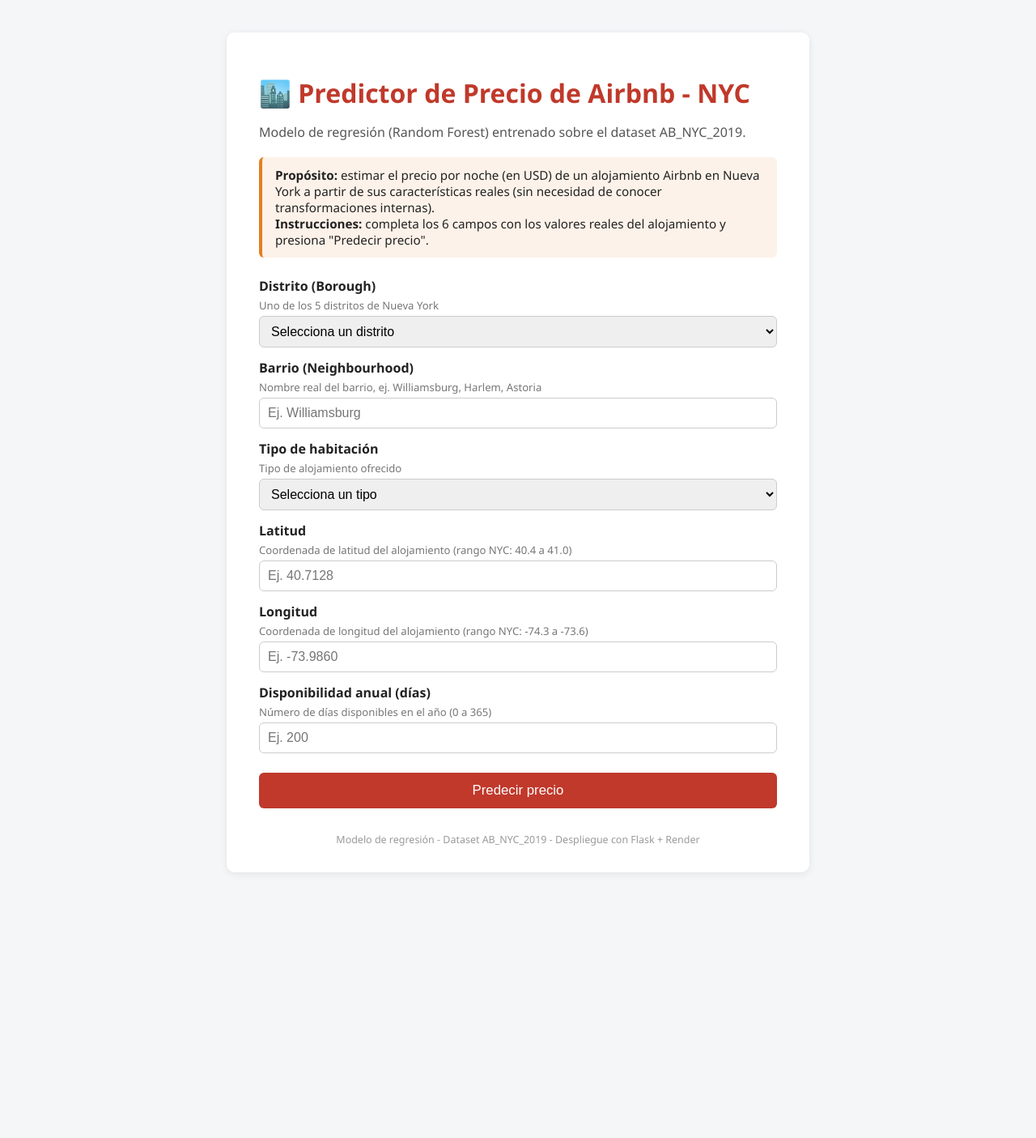
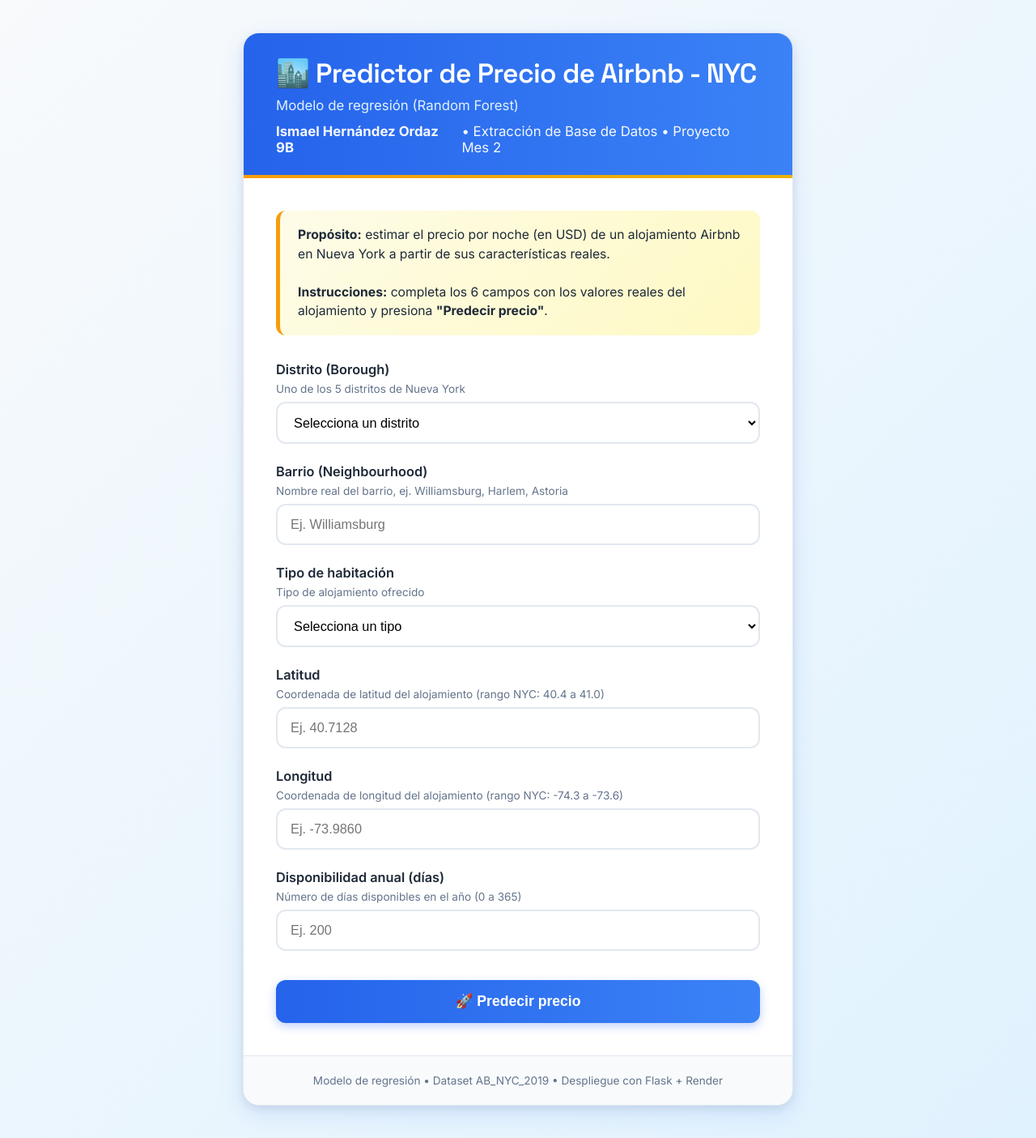
Before and after one commit to ismaordaz45-cmyk/Proyecto-de-Mes-2-EBD, a Flask app: page / in a window 1280 px wide. Shown: the whole page at 81% size. Before the commit the page ends 1044 px from the top, so only its background shows below. Run offline with Flask 3, Linux system fonts and the light colour scheme; parts of the project's set-up code (start-up, migrations or seed data) failed here and were passed over.

Commit message:
rediseño de la pagina

```diff
--- a/templates/formulario.html
+++ b/templates/formulario.html
@@ -4,108 +4,207 @@
     <meta charset="UTF-8">
     <title>Predictor de Precio de Airbnb - NYC</title>
     <style>
+        @import url('https://fonts.googleapis.com/css2?family=Inter:wght@400;500;600;700&family=Space+Grotesk:wght@500;600&display=swap');
+
+        :root {
+            --primary: #2563eb;
+            --primary-dark: #1e40af;
+            --accent: #f59e0b;
+            --success: #10b981;
+            --gray: #64748b;
+        }
+
+        * {
+            box-sizing: border-box;
+        }
+
         body {
-            font-family: 'Segoe UI', Arial, sans-serif;
-            background-color: #f4f6f8;
+            font-family: 'Inter', system_ui, -apple-system, sans-serif;
+            background: linear-gradient(135deg, #f8fafc 0%, #e0f2fe 100%);
             margin: 0;
-            padding: 0;
-            color: #222;
+            padding: 20px 0;
+            color: #1e2937;
+            min-height: 100vh;
         }
+
         .container {
-            max-width: 640px;
-            margin: 40px auto;
-            background: #fff;
-            border-radius: 10px;
-            padding: 32px 40px;
-            box-shadow: 0 2px 10px rgba(0,0,0,0.08);
+            max-width: 680px;
+            margin: 20px auto;
+            background: #ffffff;
+            border-radius: 20px;
+            overflow: hidden;
+            box-shadow: 0 10px 30px rgba(37, 99, 235, 0.12),
+                        0 4px 12px rgba(0, 0, 0, 0.08);
+            border: 1px solid #e2e8f0;
         }
-        h1 {
-            color: #c0392b;
-            margin-bottom: 4px;
+
+        .header {
+            background: linear-gradient(90deg, var(--primary), #3b82f6);
+            color: white;
+            padding: 28px 40px;
+            position: relative;
         }
+
+        .header::after {
+            content: '';
+            position: absolute;
+            bottom: 0;
+            left: 0;
+            right: 0;
+            height: 4px;
+            background: linear-gradient(90deg, #f59e0b, #eab308);
+        }
+
+        .header h1 {
+            margin: 0 0 8px 0;
+            font-family: 'Space Grotesk', sans-serif;
+            font-size: 2.1rem;
+            font-weight: 600;
+            letter-spacing: -0.02em;
+        }
+
+        .student-info {
+            margin-top: 12px;
+            font-size: 1.05rem;
+            opacity: 0.95;
+            display: flex;
+            align-items: center;
+            gap: 12px;
+        }
+
         .subtitle {
-            color: #555;
-            margin-bottom: 20px;
+            color: #e0f2fe;
+            margin: 0;
+            font-size: 1.05rem;
+            font-weight: 400;
         }
+
+        .main-content {
+            padding: 40px;
+        }
+
         .instructions {
-            background: #fdf2e9;
-            border-left: 4px solid #e67e22;
-            padding: 12px 16px;
-            border-radius: 6px;
+            background: linear-gradient(135deg, #fefce8, #fef9c3);
+            border-left: 5px solid var(--accent);
+            padding: 18px 22px;
+            border-radius: 12px;
+            margin-bottom: 32px;
+            font-size: 0.98em;
+            line-height: 1.5;
+        }
+
+        .form-group {
             margin-bottom: 24px;
-            font-size: 0.95em;
         }
+
         label {
             display: block;
             font-weight: 600;
-            margin-top: 14px;
-            margin-bottom: 4px;
+            margin-bottom: 6px;
+            color: #1e2937;
+            font-size: 1.02rem;
         }
+
         .hint {
-            font-size: 0.82em;
-            color: #777;
+            font-size: 0.85rem;
+            color: #64748b;
+            margin-bottom: 8px;
             font-weight: 400;
-            margin-bottom: 4px;
         }
+
         select, input[type="text"], input[type="number"] {
             width: 100%;
-            padding: 9px 10px;
-            border: 1px solid #ccc;
-            border-radius: 6px;
-            box-sizing: border-box;
-            font-size: 1em;
+            padding: 14px 16px;
+            border: 2px solid #e2e8f0;
+            border-radius: 12px;
+            font-size: 1.02rem;
+            transition: all 0.3s ease;
+            background: #fff;
         }
+
+        select:focus, input:focus {
+            outline: none;
+            border-color: var(--primary);
+            box-shadow: 0 0 0 4px rgba(37, 99, 235, 0.15);
+        }
+
         button {
-            margin-top: 24px;
-            background-color: #c0392b;
-            color: #fff;
+            margin-top: 12px;
+            background: linear-gradient(90deg, var(--primary), #3b82f6);
+            color: white;
             border: none;
-            padding: 12px 24px;
-            border-radius: 6px;
-            font-size: 1.05em;
+            padding: 16px 32px;
+            border-radius: 12px;
+            font-size: 1.1rem;
+            font-weight: 600;
             cursor: pointer;
             width: 100%;
+            transition: all 0.3s ease;
+            box-shadow: 0 4px 12px rgba(37, 99, 235, 0.3);
         }
+
         button:hover {
-            background-color: #a93226;
+            transform: translateY(-2px);
+            box-shadow: 0 8px 20px rgba(37, 99, 235, 0.35);
+            background: linear-gradient(90deg, #1e40af, var(--primary));
         }
+
         .result {
-            margin-top: 26px;
-            background: #eafaf1;
-            border-left: 4px solid #27ae60;
-            padding: 16px 20px;
-            border-radius: 6px;
-            font-size: 1.15em;
+            margin-top: 32px;
+            background: linear-gradient(135deg, #ecfdf5, #d1fae5);
+            border: 2px solid #10b981;
+            border-radius: 16px;
+            padding: 24px;
+            text-align: center;
+            font-size: 1.35rem;
+            box-shadow: 0 4px 15px rgba(16, 185, 129, 0.15);
         }
+
         .error {
-            margin-top: 26px;
-            background: #fdecea;
-            border-left: 4px solid #e74c3c;
-            padding: 14px 20px;
-            border-radius: 6px;
-            color: #c0392b;
+            margin-top: 32px;
+            background: #fef2f2;
+            border: 2px solid #ef4444;
+            border-radius: 16px;
+            padding: 20px;
+            color: #b91c1c;
         }
+
         footer {
-            margin-top: 30px;
-            font-size: 0.78em;
-            color: #999;
+            background: #f8fafc;
+            padding: 22px 40px;
             text-align: center;
+            font-size: 0.85rem;
+            color: #64748b;
+            border-top: 1px solid #e2e8f0;
+        }
+
+        .emoji {
+            font-size: 1.4rem;
+            margin-right: 8px;
         }
     </style>
 </head>
 <body>
     <div class="container">
+        <!-- Header mejorado -->
+        <div class="header">
             <h1>🏙️ Predictor de Precio de Airbnb - NYC</h1>
-        <p class="subtitle">Modelo de regresión (Random Forest) entrenado sobre el dataset AB_NYC_2019.</p>
+            <p class="subtitle">Modelo de regresión (Random Forest)</p>
 
+            <div class="student-info">
+                <strong>Ismael Hernández Ordaz 9B</strong> •
+                Extracción de Base de Datos • Proyecto Mes 2
+            </div>
+        </div>
+
+        <div class="main-content">
             <div class="instructions">
-            <strong>Propósito:</strong> estimar el precio por noche (en USD) de un alojamiento Airbnb en
-            Nueva York a partir de sus características reales (sin necesidad de conocer transformaciones internas).<br>
-            <strong>Instrucciones:</strong> completa los 6 campos con los valores reales del alojamiento y presiona
-            "Predecir precio".
+                <strong>Propósito:</strong> estimar el precio por noche (en USD) de un alojamiento Airbnb en Nueva York a partir de sus características reales.<br><br>
+                <strong>Instrucciones:</strong> completa los 6 campos con los valores reales del alojamiento y presiona <strong>"Predecir precio"</strong>.
             </div>
 
             <form method="POST" action="/predict">
+                <div class="form-group">
                     <label for="neighbourhood_group">Distrito (Borough)</label>
                     <div class="hint">Uno de los 5 distritos de Nueva York</div>
                     <select name="neighbourhood_group" id="neighbourhood_group" required>
@@ -114,13 +213,17 @@
                         <option value="{{ ng }}" {% if form_values.get('neighbourhood_group') == ng %}selected{% endif %}>{{ ng }}</option>
                         {% endfor %}
                     </select>
+                </div>
 
+                <div class="form-group">
                     <label for="neighbourhood">Barrio (Neighbourhood)</label>
                     <div class="hint">Nombre real del barrio, ej. Williamsburg, Harlem, Astoria</div>
                     <input type="text" name="neighbourhood" id="neighbourhood"
                            value="{{ form_values.get('neighbourhood', '') }}"
                            placeholder="Ej. Williamsburg" required>
+                </div>
 
+                <div class="form-group">
                     <label for="room_type">Tipo de habitación</label>
                     <div class="hint">Tipo de alojamiento ofrecido</div>
                     <select name="room_type" id="room_type" required>
@@ -129,31 +232,38 @@
                         <option value="{{ rt }}" {% if form_values.get('room_type') == rt %}selected{% endif %}>{{ rt }}</option>
                         {% endfor %}
                     </select>
+                </div>
 
+                <div class="form-group">
                     <label for="latitude">Latitud</label>
                     <div class="hint">Coordenada de latitud del alojamiento (rango NYC: 40.4 a 41.0)</div>
                     <input type="text" name="latitude" id="latitude"
                            value="{{ form_values.get('latitude', '') }}"
                            placeholder="Ej. 40.7128" required>
+                </div>
 
+                <div class="form-group">
                     <label for="longitude">Longitud</label>
                     <div class="hint">Coordenada de longitud del alojamiento (rango NYC: -74.3 a -73.6)</div>
                     <input type="text" name="longitude" id="longitude"
                            value="{{ form_values.get('longitude', '') }}"
                            placeholder="Ej. -73.9860" required>
+                </div>
 
+                <div class="form-group">
                     <label for="availability_365">Disponibilidad anual (días)</label>
                     <div class="hint">Número de días disponibles en el año (0 a 365)</div>
                     <input type="number" name="availability_365" id="availability_365" min="0" max="365"
                            value="{{ form_values.get('availability_365', '') }}"
                            placeholder="Ej. 200" required>
+                </div>
 
-            <button type="submit">Predecir precio</button>
+                <button type="submit">🚀 Predecir precio</button>
             </form>
 
             {% if prediction is not none %}
             <div class="result">
-            💲 <strong>Precio estimado:</strong> ${{ prediction }} USD por noche
+                💲 <strong>Precio estimado:</strong> <span style="font-size:1.5rem; color:#10b981;">${{ prediction }}</span> <strong>USD</strong> por noche
             </div>
             {% endif %}
 
@@ -162,8 +272,11 @@
                 ⚠️ <strong>Error:</strong> {{ error }}
             </div>
             {% endif %}
+        </div>
 
-        <footer>Modelo de regresión - Dataset AB_NYC_2019 - Despliegue con Flask + Render</footer>
+        <footer>
+            Modelo de regresión • Dataset AB_NYC_2019 • Despliegue con Flask + Render
+        </footer>
     </div>
 </body>
 </html>
```
Lines whose indentation alone changed are shown as unchanged.
